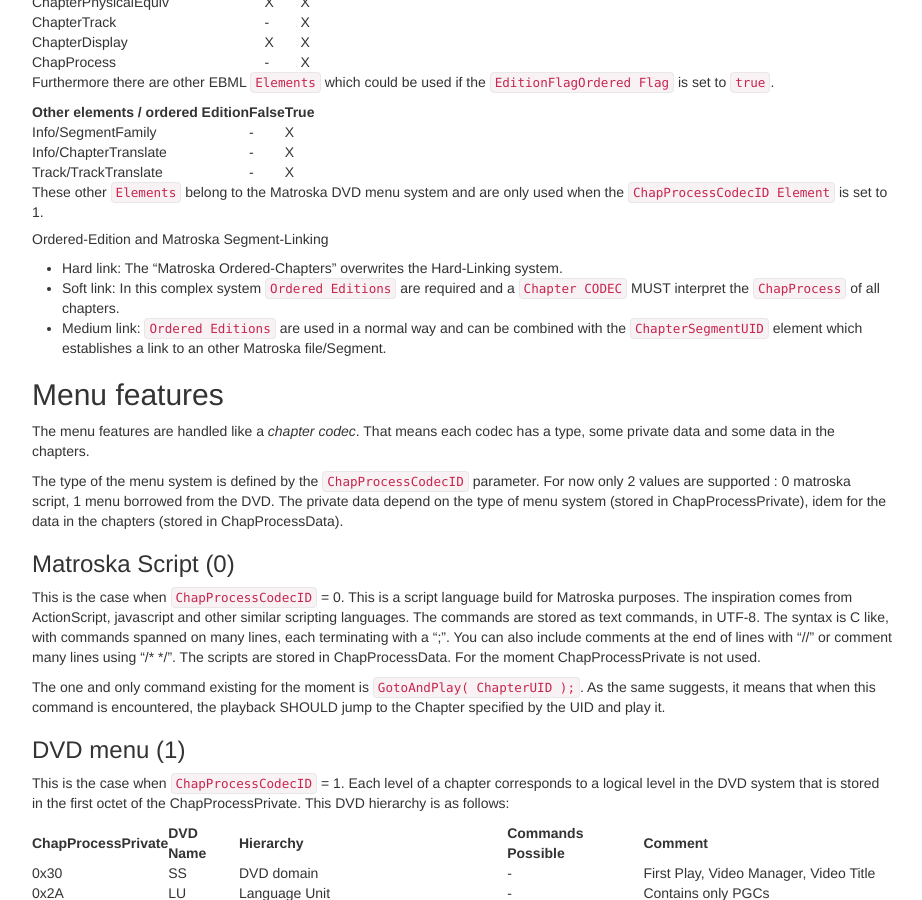
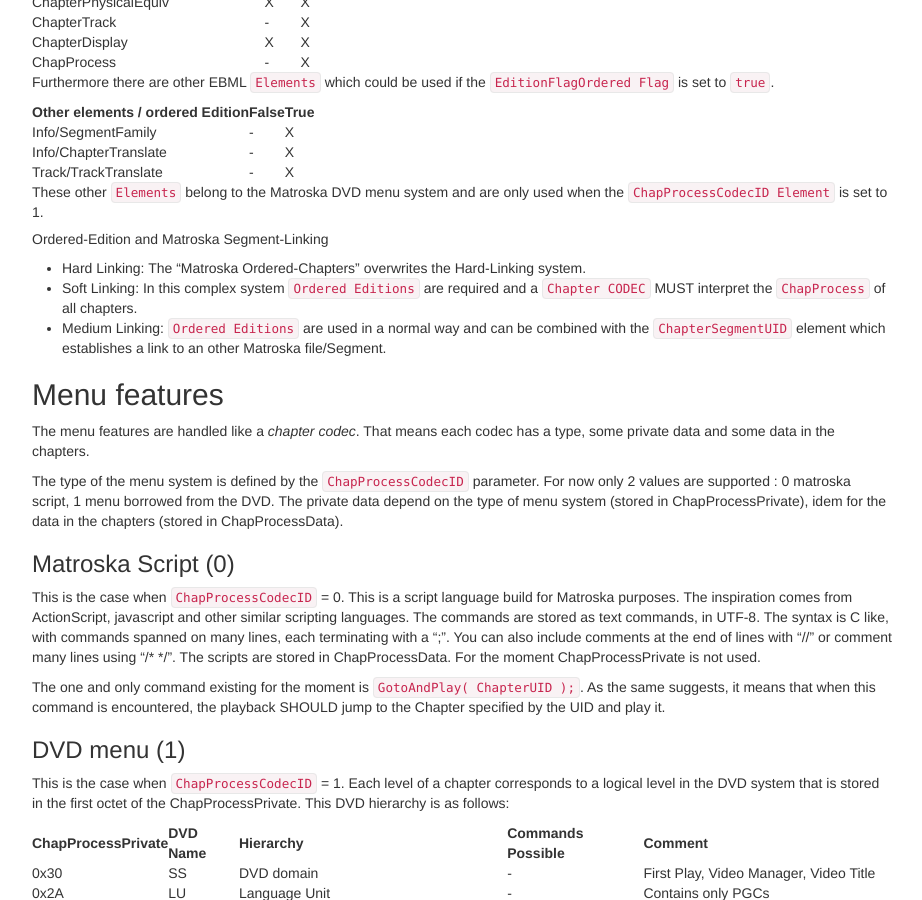
Before and after one commit to ietf-wg-cellar/matroska-specification, a Jekyll site: the page built from chapters.md, in a window 1280 px wide and 900 px high, scrolled down 1245 px. Shown: the whole window, without its empty margins (273-1195 px from the left). Built offline with Jekyll 4.4.1, drawn with Linux system fonts in a browser that asks for light colours.

Commit message:
Update chapters.md

```diff
--- a/chapters.md
+++ b/chapters.md
@@ -68,9 +68,9 @@
 
 ##### Ordered-Edition and Matroska Segment-Linking
 
-- Hard link: The "Matroska Ordered-Chapters" overwrites the Hard-Linking system.
-- Soft link: In this complex system `Ordered Editions` are required and a `Chapter CODEC` MUST interpret the `ChapProcess` of all chapters.
-- Medium link: `Ordered Editions` are used in a normal way and can be combined with the `ChapterSegmentUID` element which establishes a link to an other Matroska file/Segment.
+- Hard Linking: The "Matroska Ordered-Chapters" overwrites the Hard-Linking system.
+- Soft Linking: In this complex system `Ordered Editions` are required and a `Chapter CODEC` MUST interpret the `ChapProcess` of all chapters.
+- Medium Linking: `Ordered Editions` are used in a normal way and can be combined with the `ChapterSegmentUID` element which establishes a link to an other Matroska file/Segment.
 
 
 ## Menu features
```
